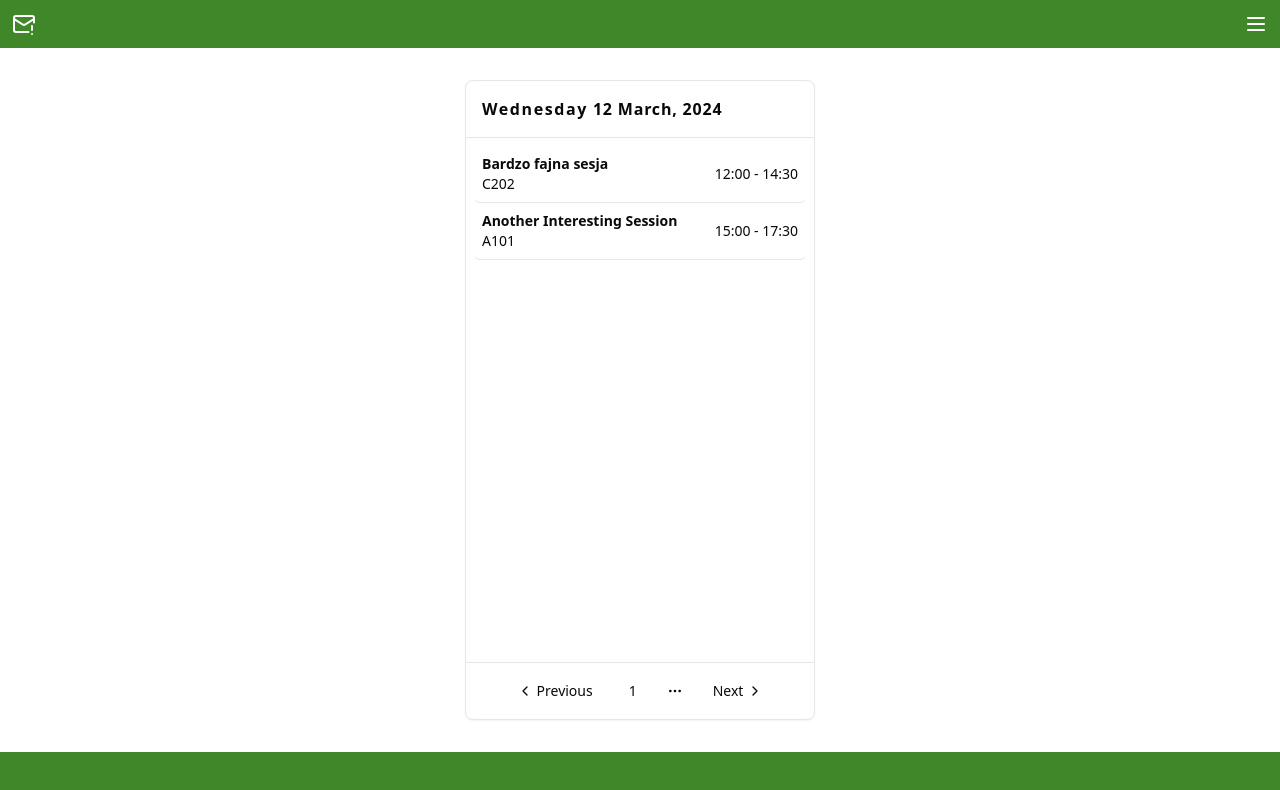
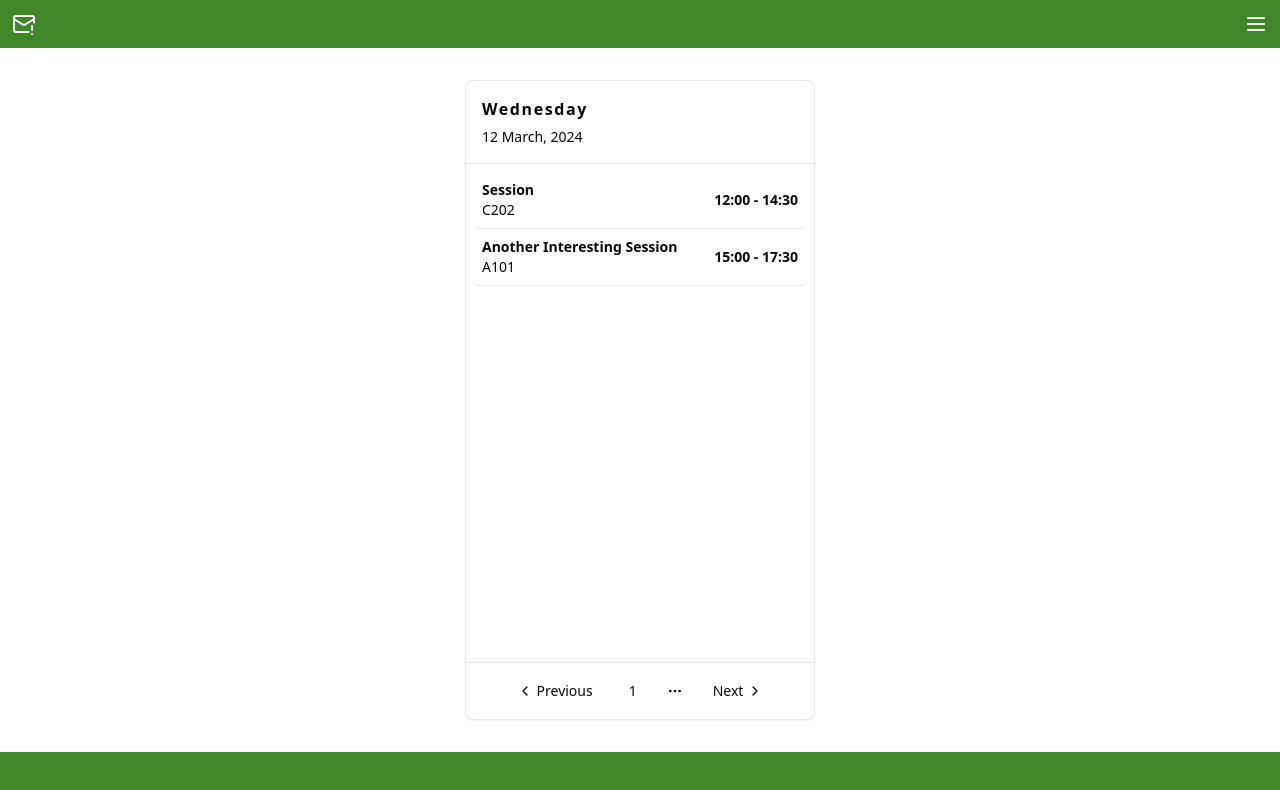
Before and after one commit to jakub-lesniewski/conf-handler-client, a React (Vite) app: page /conference in a window 1280 px wide. Shown: the top 790 px of the page. Built offline with nearby package versions, Linux system fonts and the light colour scheme.

Commit message:
created a timeline element

```diff
--- a/src/components/ui/dialog.tsx
+++ b/src/components/ui/dialog.tsx
@@ -1,16 +1,16 @@
-import * as React from "react"
-import * as DialogPrimitive from "@radix-ui/react-dialog"
-import { X } from "lucide-react"
+import * as React from "react";
+import * as DialogPrimitive from "@radix-ui/react-dialog";
+import { X } from "lucide-react";
 
-import { cn } from "@/lib/utils"
+import { cn } from "@/lib/utils";
 
-const Dialog = DialogPrimitive.Root
+const Dialog = DialogPrimitive.Root;
 
-const DialogTrigger = DialogPrimitive.Trigger
+const DialogTrigger = DialogPrimitive.Trigger;
 
-const DialogPortal = DialogPrimitive.Portal
+const DialogPortal = DialogPrimitive.Portal;
 
-const DialogClose = DialogPrimitive.Close
+const DialogClose = DialogPrimitive.Close;
 
 const DialogOverlay = React.forwardRef<
   React.ElementRef<typeof DialogPrimitive.Overlay>,
@@ -24,8 +24,8 @@ const DialogOverlay = React.forwardRef<
     )}
     {...props}
   />
-))
-DialogOverlay.displayName = DialogPrimitive.Overlay.displayName
+));
+DialogOverlay.displayName = DialogPrimitive.Overlay.displayName;
 
 const DialogContent = React.forwardRef<
   React.ElementRef<typeof DialogPrimitive.Content>,
@@ -42,42 +42,24 @@ const DialogContent = React.forwardRef<
       {...props}
     >
       {children}
-      <DialogPrimitive.Close className="absolute right-4 top-4 rounded-sm opacity-70 ring-offset-background transition-opacity hover:opacity-100 focus:outline-none focus:ring-2 focus:ring-ring focus:ring-offset-2 disabled:pointer-events-none data-[state=open]:bg-accent data-[state=open]:text-muted-foreground">
+      <DialogPrimitive.Close className="absolute right-4 top-4 rounded-sm opacity-70 transition-opacity hover:opacity-100 disabled:pointer-events-none data-[state=open]:bg-accent data-[state=open]:text-muted-foreground close-button">
         <X className="h-4 w-4" />
         <span className="sr-only">Close</span>
       </DialogPrimitive.Close>
     </DialogPrimitive.Content>
   </DialogPortal>
-))
-DialogContent.displayName = DialogPrimitive.Content.displayName
+));
+DialogContent.displayName = DialogPrimitive.Content.displayName;
 
-const DialogHeader = ({
-  className,
-  ...props
-}: React.HTMLAttributes<HTMLDivElement>) => (
-  <div
-    className={cn(
-      "flex flex-col space-y-1.5 text-center sm:text-left",
-      className
-    )}
-    {...props}
-  />
-)
-DialogHeader.displayName = "DialogHeader"
+const DialogHeader = ({ className, ...props }: React.HTMLAttributes<HTMLDivElement>) => (
+  <div className={cn("flex flex-col space-y-1.5 text-center sm:text-left", className)} {...props} />
+);
+DialogHeader.displayName = "DialogHeader";
 
-const DialogFooter = ({
-  className,
-  ...props
-}: React.HTMLAttributes<HTMLDivElement>) => (
-  <div
-    className={cn(
-      "flex flex-col-reverse sm:flex-row sm:justify-end sm:space-x-2",
-      className
-    )}
-    {...props}
-  />
-)
-DialogFooter.displayName = "DialogFooter"
+const DialogFooter = ({ className, ...props }: React.HTMLAttributes<HTMLDivElement>) => (
+  <div className={cn("flex flex-col-reverse sm:flex-row sm:justify-end sm:space-x-2", className)} {...props} />
+);
+DialogFooter.displayName = "DialogFooter";
 
 const DialogTitle = React.forwardRef<
   React.ElementRef<typeof DialogPrimitive.Title>,
@@ -85,26 +67,19 @@ const DialogTitle = React.forwardRef<
 >(({ className, ...props }, ref) => (
   <DialogPrimitive.Title
     ref={ref}
-    className={cn(
-      "text-lg font-semibold leading-none tracking-tight",
-      className
-    )}
+    className={cn("text-lg font-semibold leading-none tracking-tight", className)}
     {...props}
   />
-))
-DialogTitle.displayName = DialogPrimitive.Title.displayName
+));
+DialogTitle.displayName = DialogPrimitive.Title.displayName;
 
 const DialogDescription = React.forwardRef<
   React.ElementRef<typeof DialogPrimitive.Description>,
   React.ComponentPropsWithoutRef<typeof DialogPrimitive.Description>
 >(({ className, ...props }, ref) => (
-  <DialogPrimitive.Description
-    ref={ref}
-    className={cn("text-sm text-muted-foreground", className)}
-    {...props}
-  />
-))
-DialogDescription.displayName = DialogPrimitive.Description.displayName
+  <DialogPrimitive.Description ref={ref} className={cn("text-sm text-muted-foreground", className)} {...props} />
+));
+DialogDescription.displayName = DialogPrimitive.Description.displayName;
 
 export {
   Dialog,
@@ -117,4 +92,4 @@ export {
   DialogFooter,
   DialogTitle,
   DialogDescription,
-}
+};
--- a/src/pages/(logged-in)/conference/page.tsx
+++ b/src/pages/(logged-in)/conference/page.tsx
@@ -1,4 +1,4 @@
-import { Card, CardContent, CardDescription, CardFooter, CardHeader, CardTitle } from "@/components/ui/card";
+import { Card, CardContent, CardFooter, CardHeader } from "@/components/ui/card";
 import {
   Pagination,
   PaginationContent,
@@ -8,8 +8,9 @@ import {
   PaginationNext,
   PaginationPrevious,
 } from "@/components/ui/pagination";
+import Timeline from "./timeline";
 
-type TimeLineElement = {
+export type TimelineElement = {
   id: string;
   name: string;
   timeStart: string;
@@ -17,10 +18,10 @@ type TimeLineElement = {
   roomNumber: string;
 };
 
-const mockData: TimeLineElement[] = [
+const mockData: TimelineElement[] = [
   {
     id: "1",
-    name: "Bardzo fajna sesja",
+    name: "Session",
     timeStart: "12:00",
     timeEnd: "14:30",
     roomNumber: "C202",
@@ -36,28 +37,14 @@ const mockData: TimeLineElement[] = [
 
 export default function Conference() {
   return (
-    <Card className="my-8 w- flex flex-col justify-between w-[350px]">
+    <Card className="my-8 flex flex-col justify-between w-[350px]">
       <div>
         <CardHeader className="border-b">
-          <p className="tracking-wider font-semibold">
-            <span className="font-bold tracking-widest">Wednesday</span> 12 March, 2024
-          </p>
+          <p className="font-bold tracking-widest">Wednesday</p>
+          <p className="text-sm">12 March, 2024</p>
         </CardHeader>
         <CardContent>
-          <ol className="mt-2">
-            {mockData.map((item) => (
-              <li
-                key={item.id}
-                className="border-b p-2 cursor-pointer flex justify-between items-center hover:bg-secondary rounded-md"
-              >
-                <div>
-                  <p className="text-sm font-semibold">{item.name}</p>
-                  <p className="text-sm">{item.roomNumber}</p>
-                </div>
-                <p className="text-sm">{`${item.timeStart} - ${item.timeEnd}`}</p>
-              </li>
-            ))}
-          </ol>
+          <Timeline timelineList={mockData} />
         </CardContent>
       </div>
       <CardFooter className="text-sm border-t pt-2 flex flex-col">
--- /dev/null
+++ b/src/pages/(logged-in)/conference/timeline.tsx
@@ -0,0 +1,36 @@
+import { TimelineElement } from "./page";
+import { Dialog, DialogTrigger } from "@/components/ui/dialog";
+
+type TimelineProps = {
+  timelineList: TimelineElement[];
+};
+
+export default function Timeline({ timelineList }: TimelineProps) {
+  return (
+    <ol className="mt-2">
+      {timelineList.map((item) => (
+        <TimelineItem key={item.id} item={item} />
+      ))}
+    </ol>
+  );
+}
+
+type TimelineItemProps = {
+  item: TimelineElement;
+};
+
+function TimelineItem({ item }: TimelineItemProps) {
+  return (
+    <Dialog>
+      <DialogTrigger asChild>
+        <li className="border-b p-2 cursor-pointer flex justify-between items-center hover:bg-secondary rounded-md">
+          <div>
+            <p className="text-sm font-semibold">{item.name}</p>
+            <p className="text-sm">{item.roomNumber}</p>
+          </div>
+          <div className="text-sm font-semibold">{`${item.timeStart} - ${item.timeEnd}`}</div>
+        </li>
+      </DialogTrigger>
+    </Dialog>
+  );
+}
```
Also changed, not shown: src/pages/(logged-in)/conference/session.ts (deleted, +0 -8 lines).
